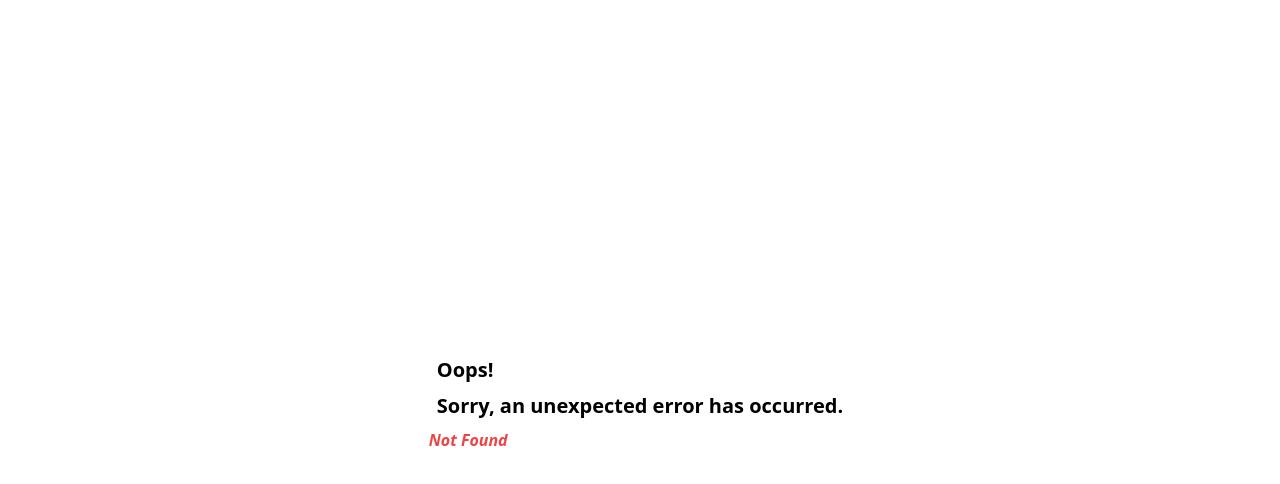
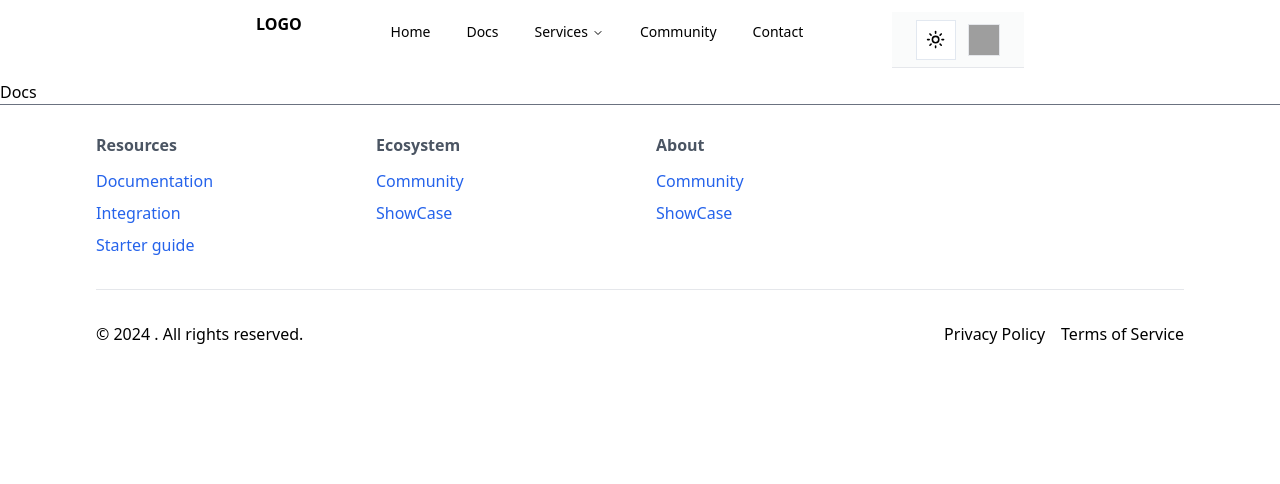
Before and after one commit to p-dot-max/Diversion_2k24_project, a React (Vite) app: page /docs in a window 1280 px wide. Before the commit this address had no page. Shown: the top 484 px of the page. Built offline with nearby package versions, Linux system fonts and the light colour scheme; grey boxes are pictures that could not be loaded.

Commit message:
Added trancparency route

```diff
--- /dev/null
+++ b/src/components/Docs/Docs.tsx
@@ -0,0 +1,9 @@
+import React from 'react'
+
+const Docs = () => {
+  return (
+    <div>Docs</div>
+  )
+}
+
+export default Docs
--- a/src/components/NavBar/NavBar.tsx
+++ b/src/components/NavBar/NavBar.tsx
@@ -38,7 +38,7 @@ const NavBar = () => {
 
           {/* Nav item 2 */}
           <NavigationMenuItem>
-            <Link to={"/about"} className={cn("dark:text-white",navigationMenuTriggerStyle())}>
+            <Link to={"/docs"} className={cn("dark:text-white",navigationMenuTriggerStyle())}>
               Docs
             </Link>
           </NavigationMenuItem>
--- a/src/components/NavBar/Services/Transportation.tsx
+++ b/src/components/NavBar/Services/Transportation.tsx
@@ -1,5 +1,11 @@
-import { Button } from "@/components/ui/button"
-import { CardTitle, CardHeader, CardContent, CardFooter, Card } from "@/components/ui/card";
+import { Button } from "@/components/ui/button";
+import {
+  CardTitle,
+  CardHeader,
+  CardContent,
+  CardFooter,
+  Card,
+} from "@/components/ui/card";
 import { Link } from "react-router-dom";
 import { Outlet } from "react-router-dom";
 
@@ -14,11 +20,13 @@ const Transportation = () => {
               <CardTitle>Product Tracking</CardTitle>
             </CardHeader>
             <CardContent>
-              <p className="text-sm text-gray-500 dark:text-gray-400">Track your products from farm to table.</p>
+              <p className="text-sm text-gray-500 dark:text-gray-400">
+                Track your products from farm to table.
+              </p>
             </CardContent>
             <CardFooter>
-              <Link to = '/transportaion/product-tracking'>
-              <Button size="sm">Enter</Button>
+              <Link to="/transportaion/product-tracking">
+                <Button size="sm">Enter</Button>
               </Link>
             </CardFooter>
           </Card>
@@ -45,7 +53,9 @@ const Transportation = () => {
               </p>
             </CardContent>
             <CardFooter>
-              <Button size="sm">Enter</Button>
+              <Link to="/transportaion/transparency">
+                <Button size="sm">Enter</Button>
+              </Link>
             </CardFooter>
           </Card>
         </div>
@@ -55,11 +65,13 @@ const Transportation = () => {
               <CardTitle>Dashboard</CardTitle>
             </CardHeader>
             <CardContent>
-              <p className="text-sm text-gray-500 dark:text-gray-400">Monitor your products in real-time.</p>
+              <p className="text-sm text-gray-500 dark:text-gray-400">
+                Monitor your products in real-time.
+              </p>
             </CardContent>
             <CardFooter>
-              <Link to = '/transportaion/dashboard'>
-              <Button size="sm">Enter</Button>
+              <Link to="/transportaion/dashboard">
+                <Button size="sm">Enter</Button>
               </Link>
             </CardFooter>
           </Card>
@@ -82,19 +94,20 @@ const Transportation = () => {
             </CardHeader>
             <CardContent>
               <p className="text-sm text-gray-500 dark:text-gray-400">
-                Access relevant information for farmers, distributors, and consumers.
+                Access relevant information for farmers, distributors, and
+                consumers.
               </p>
             </CardContent>
             <CardFooter>
-              <Link to = '/transportaion/user-interface'>
-              <Button size="sm">Enter</Button>
+              <Link to="/transportaion/user-interface">
+                <Button size="sm">Enter</Button>
               </Link>
             </CardFooter>
           </Card>
         </div>
       </main>
     </div>
-  )
-}
+  );
+};
 
 export default Transportation;
--- /dev/null
+++ b/src/components/SupplyChain/Transparency.tsx
@@ -0,0 +1,7 @@
+const Transparency = () => {
+  return (
+    <div>Transparency</div>
+  )
+}
+
+export default Transparency
```
Also changed, not shown: src/routes/router.tsx (+10 -4 lines).
